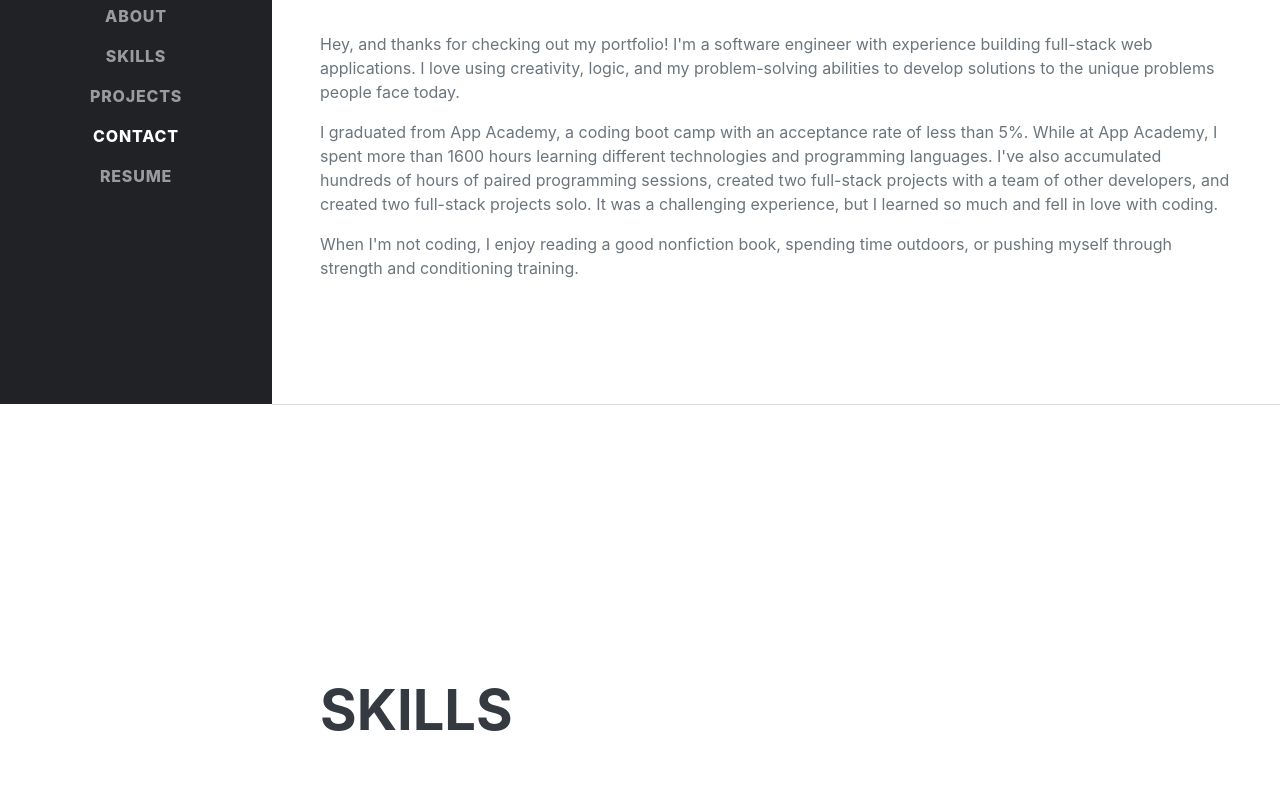
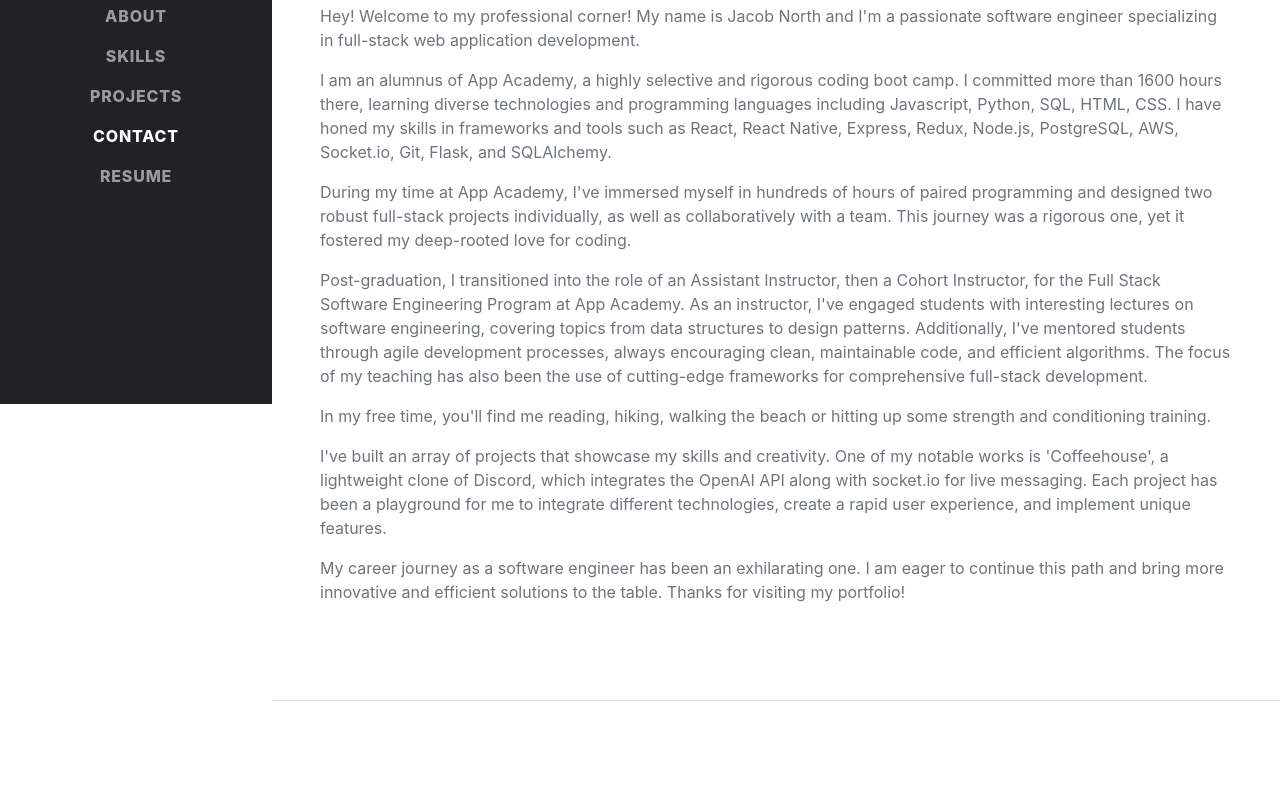
Before and after one commit to CodeWhatThouWilt/CodeWhatThouWilt.github.io, a plain HTML site: page index.html in a window 1280 px wide. Shown: the part 396-1186 px from the top of the page. Drawn offline with nearby package versions, Linux system fonts and the light colour scheme; a web font is replaced by a local one.

Commit message:
link updates

```diff
--- a/css/custom-styles.css
+++ b/css/custom-styles.css
@@ -3,3 +3,11 @@
 .background-coloring {
     background-color: black;
 }
+
+.dev-icons {
+    display: flex;
+    flex-wrap: wrap;
+    gap: 25px;
+    font-size: 75px;
+    width: 90%;
+}
--- a/index.html
+++ b/index.html
@@ -123,25 +123,54 @@
 					</div>
 					<div class="resume-section-content mt-5">
 						<p>
-							Hey, and thanks for checking out my portfolio! I'm a software
-							engineer with experience building full-stack web applications. I
-							love using creativity, logic, and my problem-solving abilities to
-							develop solutions to the unique problems people face today.
+							Hey! Welcome to my professional corner! My name is Jacob North and
+							I'm a passionate software engineer specializing in full-stack web
+							application development.
 						</p>
 						<p>
-							I graduated from App Academy, a coding boot camp with an
-							acceptance rate of less than 5%. While at App Academy, I spent
-							more than 1600 hours learning different technologies and
-							programming languages. I've also accumulated hundreds of hours of
-							paired programming sessions, created two full-stack projects with
-							a team of other developers, and created two full-stack projects
-							solo. It was a challenging experience, but I learned so much and
-							fell in love with coding.
+							I am an alumnus of App Academy, a highly selective and rigorous
+							coding boot camp. I committed more than 1600 hours there, learning
+							diverse technologies and programming languages including
+							Javascript, Python, SQL, HTML, CSS. I have honed my skills in
+							frameworks and tools such as React, React Native, Express, Redux,
+							Node.js, PostgreSQL, AWS, Socket.io, Git, Flask, and SQLAlchemy.
 						</p>
 						<p>
-							When I'm not coding, I enjoy reading a good nonfiction book,
-							spending time outdoors, or pushing myself through strength and
-							conditioning training.
+							During my time at App Academy, I've immersed myself in hundreds of
+							hours of paired programming and designed two robust full-stack
+							projects individually, as well as collaboratively with a team.
+							This journey was a rigorous one, yet it fostered my deep-rooted
+							love for coding.
+						</p>
+						<p>
+							Post-graduation, I transitioned into the role of an Assistant
+							Instructor, then a Cohort Instructor, for the Full Stack Software
+							Engineering Program at App Academy. As an instructor, I've engaged
+							students with interesting lectures on software engineering,
+							covering topics from data structures to design patterns.
+							Additionally, I've mentored students through agile development
+							processes, always encouraging clean, maintainable code, and
+							efficient algorithms. The focus of my teaching has also been the
+							use of cutting-edge frameworks for comprehensive full-stack
+							development.
+						</p>
+						<p>
+							In my free time, you'll find me reading, hiking, walking the beach
+							or hitting up some strength and conditioning training.
+						</p>
+						<p>
+							I've built an array of projects that showcase my skills and
+							creativity. One of my notable works is 'Coffeehouse', a
+							lightweight clone of Discord, which integrates the OpenAI API
+							along with socket.io for live messaging. Each project has been a
+							playground for me to integrate different technologies, create a
+							rapid user experience, and implement unique features.
+						</p>
+						<p>
+							My career journey as a software engineer has been an exhilarating
+							one. I am eager to continue this path and bring more innovative
+							and efficient solutions to the table. Thanks for visiting my
+							portfolio!
 						</p>
 					</div>
 				</div>
@@ -238,9 +267,11 @@
 								other users photos and comment on photos. socket.io.
 							</p>
 							<p>
-								<a href="https://instaounce-clone.herokuapp.com/">Live site</a>
+								<a href="https://instaounce-93c57c7b1c41.herokuapp.com/"
+									>Live site</a
+								>
 							</p>
-							<a href="https://github.com/wooyoungkim24/Instaounce"
+							<a href="https://github.com/CodeWhatThouWilt/instaounce"
 								>Github repo</a
 							>
 						</div>
```
